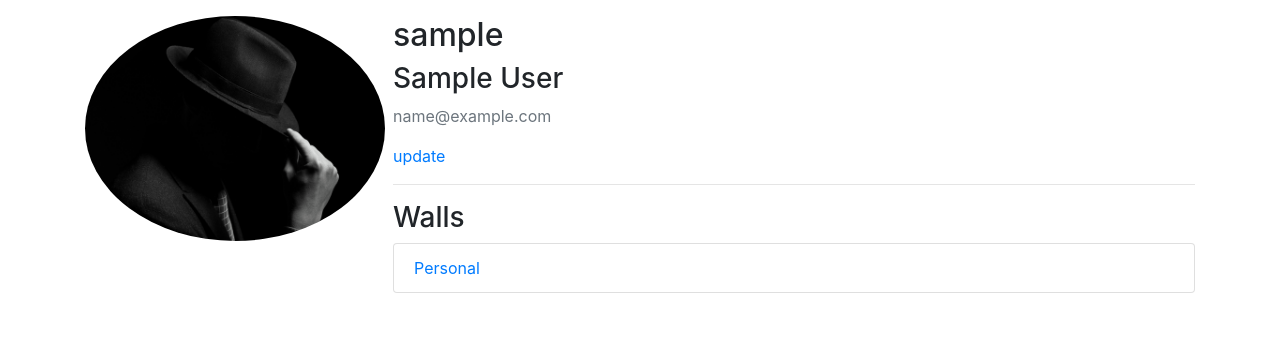
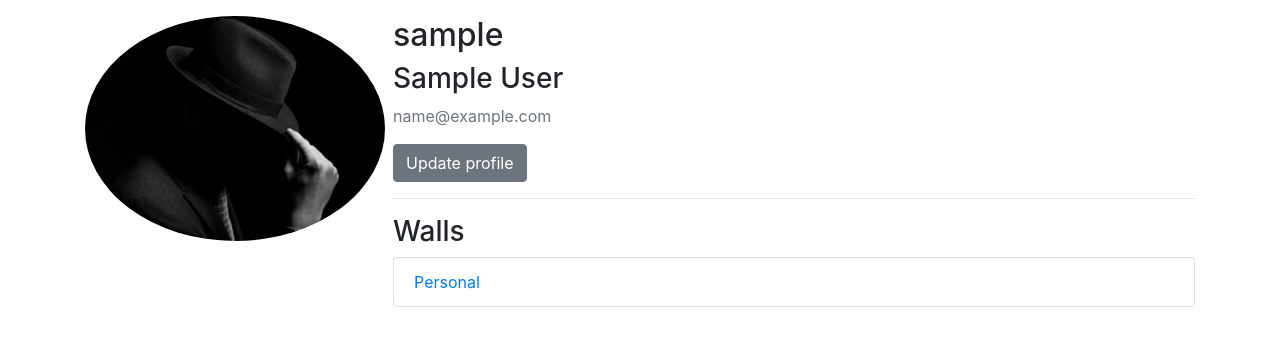
Before and after one commit to infohata/simsonet, a Django app: page /user_profile/view_profile/ in a window 1280 px wide. Shown: the part 56-402 px from the top of the page. Run offline with Django 4.2, Linux system fonts and the light colour scheme; the visitor is signed in with stand-in values (Sample User, id 1); data comes from the database, SQL or seed files in the repository.

Commit message:
friendship status on profile; friend request form in forms.py;

```diff
--- a/simsonet/simsonet_friends/templates/simsonet_friends/friend_request.html
+++ b/simsonet/simsonet_friends/templates/simsonet_friends/friend_request.html
@@ -2,7 +2,7 @@
 {% load static i18n crispy_forms_tags %}
 {% block content %}
 <div class="container">
-    <h1>{% trans "friend request to"|capfirst %}{{ friend }}</h1>
+    <h1>{% trans "friend request to"|capfirst %} {{ friend }}</h1>
     <form action="{% url 'friend_create' %}?friend_id={{ friend.id }}" method="post">
         {% csrf_token %}
         {{ form|crispy }}
--- a/simsonet/simsonet_friends/views.py
+++ b/simsonet/simsonet_friends/views.py
@@ -3,7 +3,7 @@ from django.contrib.auth.mixins import LoginRequiredMixin, UserPassesTestMixin
 from django.shortcuts import get_object_or_404
 from django.urls import reverse_lazy
 from django.views import generic
-from . import models
+from . import models, forms
 
 
 class FriendListView(LoginRequiredMixin, generic.ListView):
@@ -33,7 +33,8 @@ class FriendRequestCreateView(LoginRequiredMixin, UserPassesTestMixin, generic.C
     model = models.Friend
     template_name = 'simsonet_friends/friend_request.html'
     success_url = reverse_lazy('friend_list')
-    fields = ('friend', 'request_message')
+    form_class = forms.FriendRequestCreateForm
+    # fields = ('friend', 'request_message')
 
     def form_valid(self, form):
         form.instance.user = self.request.user
--- a/simsonet/user_profile/templates/user_profile/view_profile.html
+++ b/simsonet/user_profile/templates/user_profile/view_profile.html
@@ -14,7 +14,17 @@
                 <h3 class="account-heading">{{ user_.first_name }} {{ user_.last_name }}</h3>
                 {% if user_ == request.user %}
                     <p class="text-secondary">{{ user_.email }}</p>
-                    <a href="{% url 'edit_profile' %}">{% trans "update" %}</a><hr>
+                    <a class="btn btn-secondary" href="{% url 'edit_profile' %}">{% trans "update profile"|capfirst %}</a><hr>
+                {% elif friendship %}
+                    {% if friendship.is_accepted %}
+                        <button class="btn btn-outline-success">{% trans "friends since"|capfirst %} {{ friendship.updated_at }}</button>
+                    {% elif friend_request.is_blocked %}
+                        <button class="btn btn-outline-danger">{% trans "blocked since"|capfirst %} {{ friendship.updated_at }}</button>
+                    {% else %}
+                        <button class="btn btn-outline-warning">{% trans "friend request sent at "|capfirst %} {{ friendship.updated_at }}</button>
+                    {% endif %}
+                {% else %}
+                    <a class="btn btn-success" href="{% url 'friend_create' %}?friend_id={{ user_.id }}">{% trans "befriend"|capfirst %}</a><hr>
                 {% endif %}
                 <h3>{% trans "walls"|capfirst %}</h3>
                 <div class="list-group">
--- a/simsonet/user_profile/views.py
+++ b/simsonet/user_profile/views.py
@@ -5,6 +5,7 @@ from django.shortcuts import render, redirect, get_object_or_404
 from django.utils.translation import gettext_lazy as _
 from django.views.decorators.csrf import csrf_protect
 from . forms import UserUpdateForm, UserProfileUpdateForm
+from simsonet_friends. models import Friend
 
 
 @login_required
@@ -14,7 +15,8 @@ def view_my_profile(request):
 
 def view_user_profile(request, user_id):
     user = get_object_or_404(User, id=user_id)
-    return render(request, 'user_profile/view_profile.html', {'user_': user })
+    friendship = Friend.objects.filter(friend=user_id, user=request.user).first()
+    return render(request, 'user_profile/view_profile.html', {'user_': user, 'friendship': friendship })
 
 
 @login_required
```
Also changed, not shown: simsonet/simsonet_friends/forms.py (added, +13 -0 lines).
